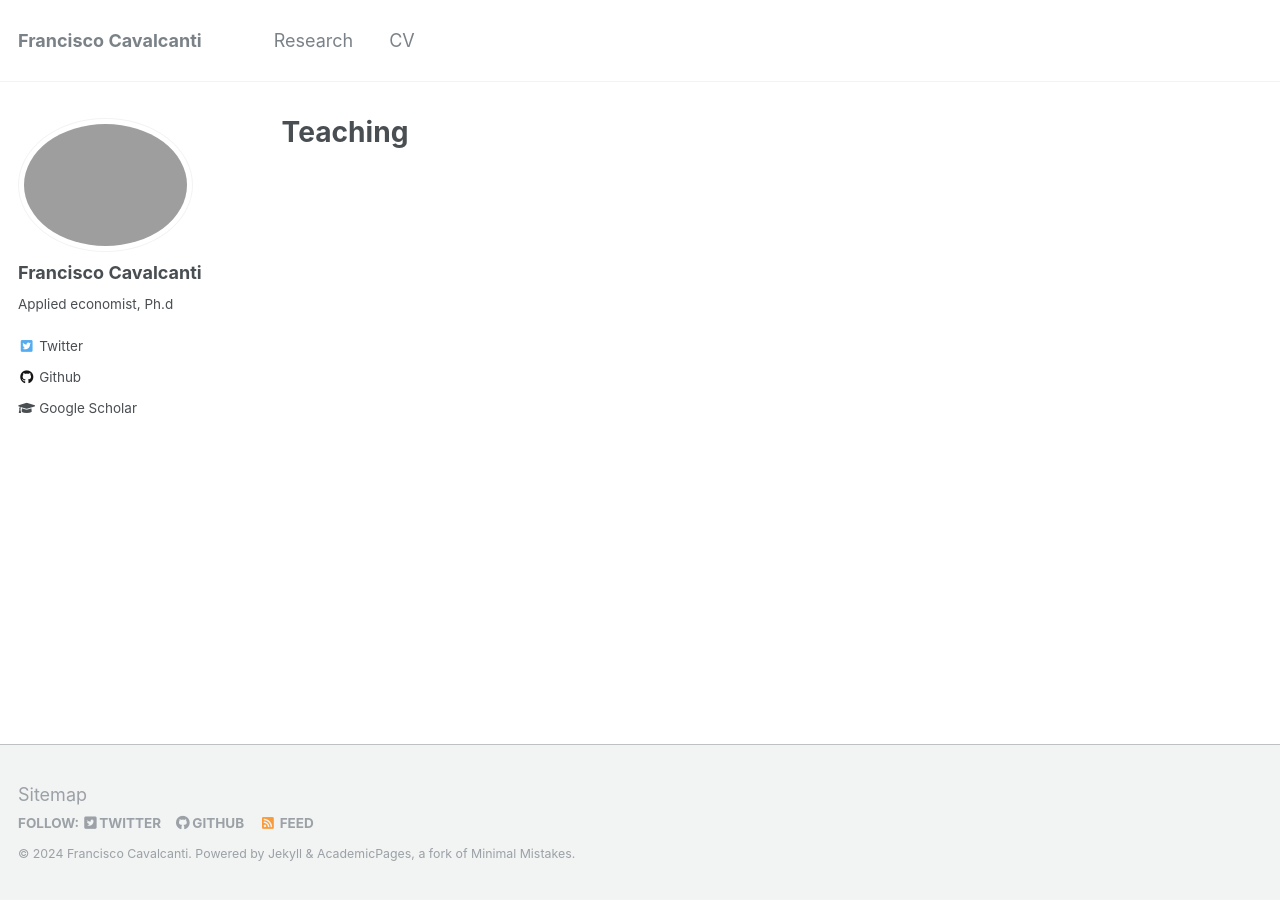
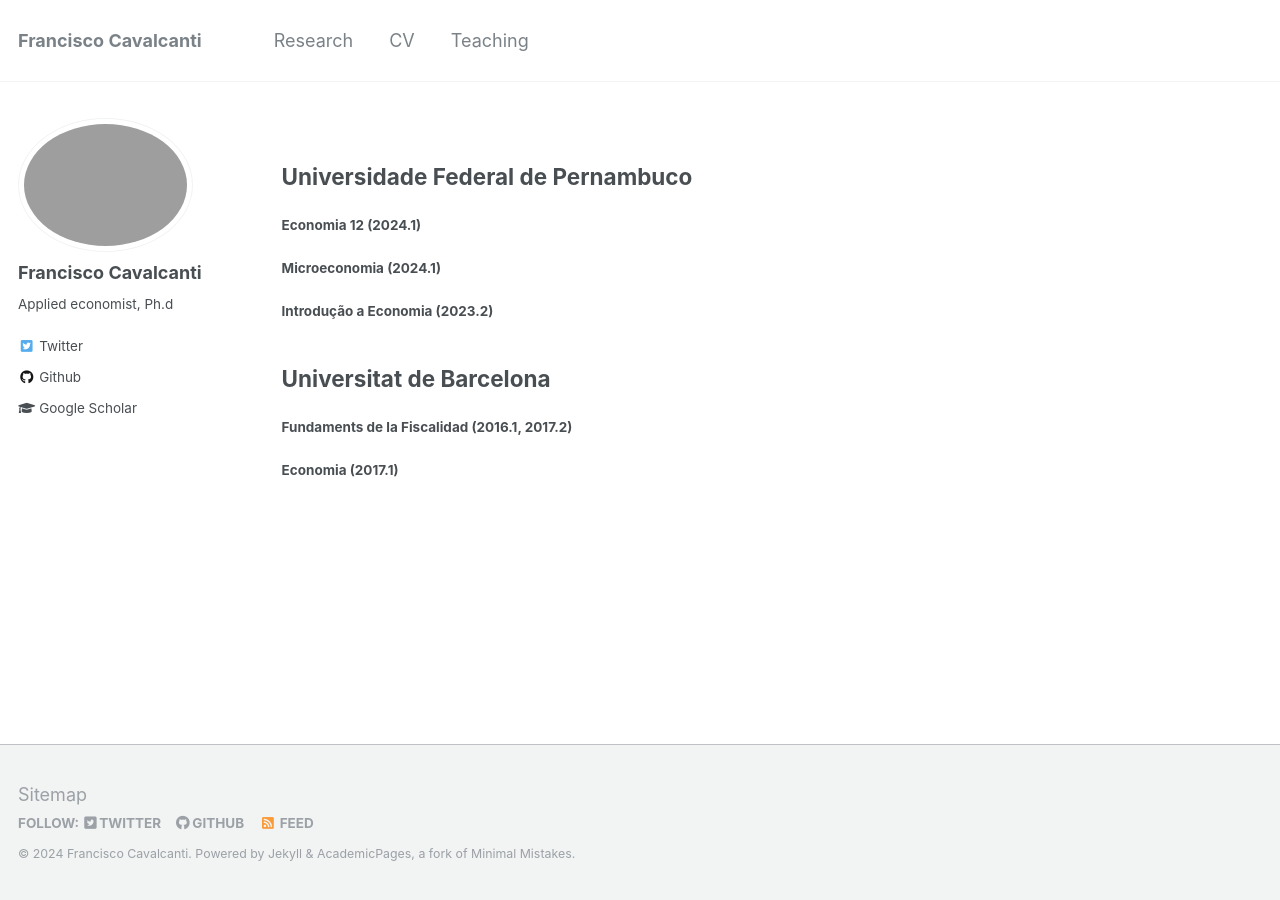
Before and after one commit to FranciscoCavalcanti/FranciscoCavalcanti.github.io, a Jekyll site: the page built from _pages/teaching.md, in a window 1280 px wide. Built offline with Jekyll 4.4.1, drawn with Linux system fonts in a browser that asks for light colours.

Commit message:
Include page about "Teaching"
Update teaching.md

```diff
--- a/_data/navigation.yml
+++ b/_data/navigation.yml
@@ -6,3 +6,6 @@ main:
 
   - title: "CV"
     url: /cv/
+
+  - title: "Teaching"
+    url: /teaching/
--- /dev/null
+++ b/_pages/teaching.md
@@ -0,0 +1,18 @@
+---
+layout: archive
+title: ""
+permalink: /teaching/
+author_profile: true
+---
+
+
+## Universidade Federal de Pernambuco
+
+#### Economia 12 (2024.1)
+#### Microeconomia (2024.1)
+#### Introdução a Economia (2023.2)
+
+## Universitat de Barcelona
+
+#### Fundaments de la Fiscalidad (2016.1, 2017.2)
+#### Economia (2017.1)
```
Also changed, not shown: _pages/teaching.html (deleted, +0 -12 lines), Gemfile.lock.
